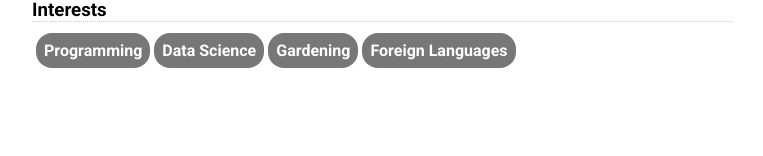
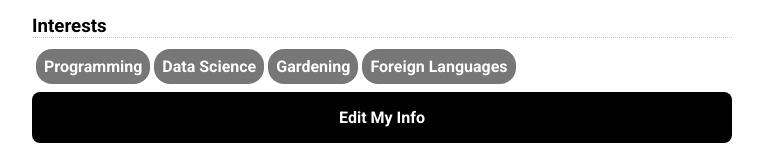
Before and after one commit to CBT-Nuggets/react-basics, a React (Create React App) app: page /user-profile in a window 1280 px wide. Shown: the part 847-1003 px from the top of the page, without its empty margins (258-1021 px from the left). Before the commit the page ends 915 px from the top, so only its background shows below. Built offline with nearby package versions, Linux system fonts and the light colour scheme.

Commit message:
31 Added editing ability to User Profile Page, using the same ProfileInfoForm component

```diff
--- a/src/App.module.css
+++ b/src/App.module.css
@@ -1,4 +1,5 @@
 .contentContainer {
 	margin: auto;
 	max-width: 700px;
+	padding: 16px 0;
 }
--- a/src/pages/UserProfilePage.js
+++ b/src/pages/UserProfilePage.js
@@ -1,11 +1,29 @@
-import { myProfileData } from '../data';
+import { useState } from 'react';
+import { myProfileData as startingInfo } from '../data';
 import { ProfileInfo } from '../components/ProfileInfo';
+import { PersonInfoForm } from '../components/PersonInfoForm';
 
 const UserProfilePage = () => {
+	const [userInfo, setUserInfo] = useState(JSON.parse(localStorage.getItem('userInfo')) || startingInfo);
+	const [isEditing, setIsEditing] = useState(false);
+
+	const updateUserInfo = updatedInfo => {
+		setUserInfo(updatedInfo);
+		localStorage.setItem('userInfo', JSON.stringify(updatedInfo));
+		setIsEditing(false);
+	}
+
+	const actions = [{
+		actionName: 'Edit My Info',
+		handler: () => setIsEditing(true),
+	}];
+
 	return (
 		<>
 		<h2 className="content-heading">My Profile</h2>
-		<ProfileInfo person={myProfileData} />
+		{isEditing
+			? <PersonInfoForm person={userInfo} onSubmit={updateUserInfo} buttonText="Save Changes" />
+			: <ProfileInfo person={userInfo} actions={actions} />}
 		</>
 	);
 }
```
